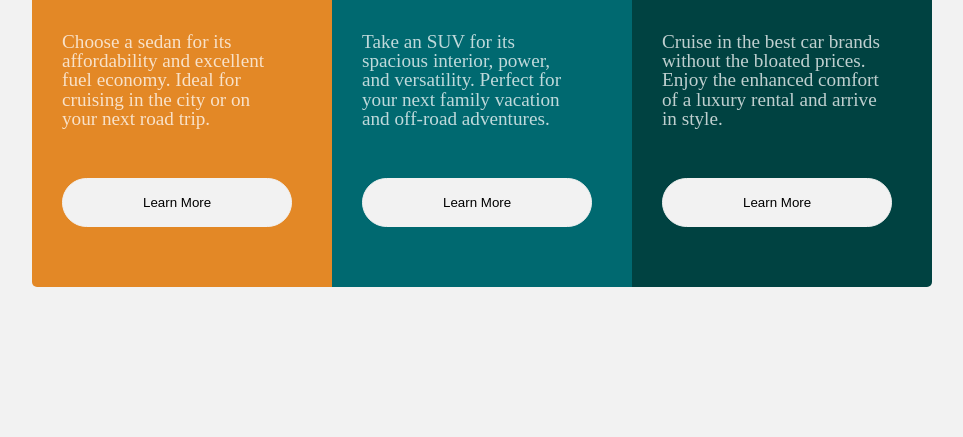
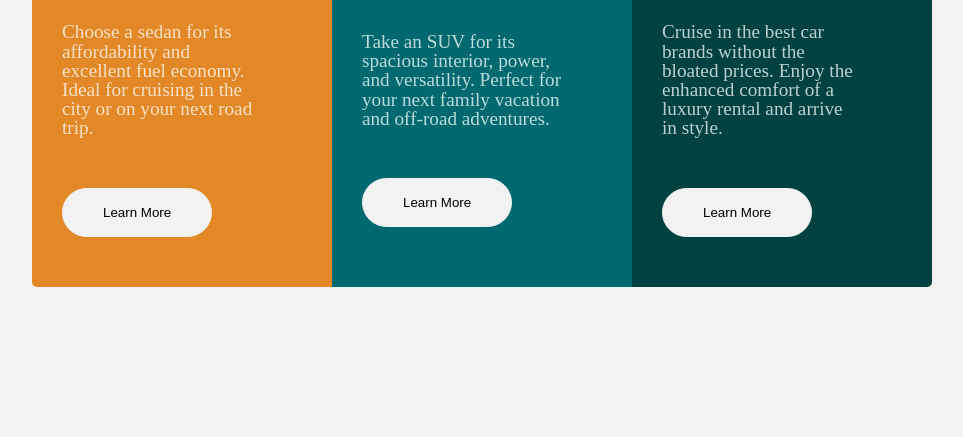
Before and after one commit to VitorBomaro/3-cards, a plain HTML site: page index.html in a window 1280 px wide. Shown: the part 363-800 px from the top of the page, without its empty margins (158-1121 px from the left). Drawn offline with Linux system fonts and the light colour scheme.

Commit message:
button and margin

```diff
--- a/sass/_main.scss
+++ b/sass/_main.scss
@@ -27,7 +27,7 @@ body {
         @include margin();
         font: {
           size: 2rem;
-          weight: bold;
+          weight: 600;
         }
         color: #fff;
         text-transform: uppercase;
@@ -35,7 +35,7 @@ body {
 
       .text-card {
         @include margin();
-        width: 220px;
+        width: 200px;
         color: $transparent_white;
         font: {
           size: 1.2rem;
--- a/sass/_mixins.scss
+++ b/sass/_mixins.scss
@@ -15,34 +15,11 @@
     align-items: flex-start;
 }
 
-// title_card
-@mixin title {
-    text-transform: uppercase;
-    font: {
-        size: 2rem;
-        weight:400;
-        font-family: "Big Shoulders Display";
-
-    }
-    color: $Very_light_gray;
-}
-
-
-// text-card
-@mixin text_card {
-    line-height: 30px;
-    font: {
-        size: 1.1rem;
-    }
-    color: $transparent_white;
-}
-
-
 // button
 @mixin button() {
     background: none;
     border: none;
-    padding: 16px 80px;
+    padding: 16px 40px;
     border-radius: 30px;
     text-transform: capitalize;
     background: $Very_light_gray;
```
Also changed, not shown: css/style.css.
